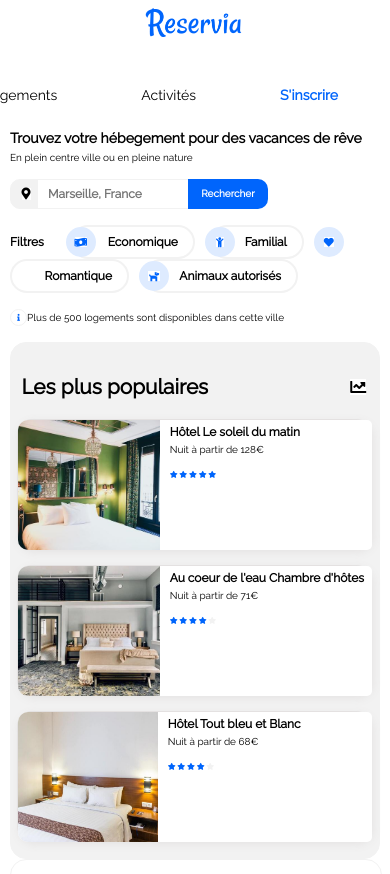
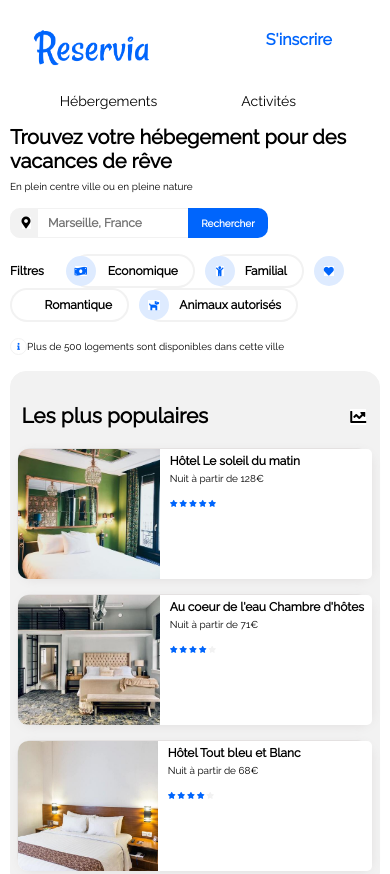
Before and after one commit to ycFreddy/Freddycornil_2_05072021, a plain HTML site: page P2_cornil_freddy/P2_html.html in a window 390 px wide. Shown: the top 874 px of the page. Drawn offline with Linux system fonts and the light colour scheme.

Commit message:
Maj-120721-09:20

```diff
--- a/P2_cornil_freddy/P2_html.html
+++ b/P2_cornil_freddy/P2_html.html
@@ -7,16 +7,13 @@
         <meta name="viewport" content="width=device-width, initial-scale=1">
     </head>
     <body>
-        <div id="container">
+        <main id="container">
             <section id="navigation">
-                <div><a href="#" class="nav-logo"><img src="images/logo.png"></a></div>
-                <nav class="menunav">
-                    <ul>
-                        <li><a href="#hebergement">Hébergements</a></li>
-                        <li><a href="#activites">Activités</a></li>
-                        <li class="inscription"><a href="#inscrire">S'inscrire</a></li>
-                    </ul>
-                </nav>
+                <div class="menulogo"><img src="images/logo.png"></div>
+                <div class="menunav">
+                    <a class="lien1" href="#hebergement">Hébergements</a><a class="lien1" href="#activites">Activités</a>
+                </div>
+                <div class="inscription"><a class="inscrire" href="#inscrire">S'inscrire</a></div>
             </section>
             <section id="titre">
                 <h1>Trouvez votre hébegement pour des vacances de rêve</h1>
@@ -237,7 +234,7 @@
                     </div>
                 </div>
             </section>
-        </div>
+        </main>
         <footer class="footer">
             <div class="footermenu">
                 <div class="footerblock">
--- a/P2_cornil_freddy/css/P2_css.css
+++ b/P2_cornil_freddy/css/P2_css.css
@@ -22,36 +22,22 @@ section {
   align-items: center;
 }
 
-.nav-logo {
-  display: flex;
-  position: relative;
-  height: 45px;
-  margin-left: -0.2em;
+.menulogo {
+  width: 75%;
+  height: 100px;
 }
 
-.menunav{
-  display: flex;
-  justify-content: flex-end;
-  width: 100%;
-  height: 85px;
-  top: 0px;
+.menulogo img {
+  padding-top: 20px;
+  height: 55px;
 }
 
-.menunav ul{
-  list-style-type: none;
-  display: flex;
-}
-
-.menunav ul li{
-  text-align: center;
-}
-
-.menunav a{
-  display: block;
+.menunav a {
   font-size: 14px;
   text-decoration: none;
   color: black;
   border-bottom: 2px solid transparent;
+  text-align: center;
   padding: 3em;
 }
 
@@ -60,14 +46,12 @@ section {
   color : #0065FC;
 }
 
-.menunav li:nth-of-type(3) a {
+.inscrire{
+  text-decoration: none;
   color : #0065FC;
   font-weight: bold;
+  padding: 3em;
 }
-
-.inscrire {
-}
-
 
 #titre {
   display: flex;
@@ -77,7 +61,7 @@ section {
 h1 {
   margin-bottom: 0.4em;
   font-weight: bold;
-  font-size: 14px;
+  font-size: 20px;
 }
 
 h2 {
@@ -244,7 +228,6 @@ input[type=submit] {
   border-style : solid;
   border-width: 1px;
   border-radius: 1em;
-  text-align: center;
   background-color: #F2F2F2;
   border-color: #f2f2f2;
 }
@@ -252,8 +235,8 @@ input[type=submit] {
 .articlehebergement:nth-of-type(1) {
   flex: auto;
   flex-wrap: wrap;
-  margin-right: 20px;
-  justify-content: space-between;
+  justify-content: space-evenly;
+  margin-right: 2em;
 }
 
 .articlehebergement:nth-of-type(2) {
@@ -263,7 +246,8 @@ input[type=submit] {
 
 
 .tlabel {
-  margin: 0.5em 0em 0em 0.5em;
+  margin-top: 0.5em;
+  margin-left: 0.5em;
   display: flex;
   flex-direction: row;
   width: 100%;
@@ -289,7 +273,8 @@ input[type=submit] {
   flex-direction: row;
   align-items: center;
   background-color: transparent;
-  margin-bottom: 1.2em;
+  width: 100%;
+  margin-bottom: 1em;
 }
 
 .tlabel-ico {
@@ -301,7 +286,7 @@ input[type=submit] {
 .image {
   display: block;
   padding: 5px;
-  margin: 0.5em;
+  margin-bottom: 1em;
   border-radius: 10px;
   color: black;
   background-color: white;
@@ -312,7 +297,7 @@ input[type=submit] {
 .imageright {
   display: block;
   padding: 5px;
-  margin-bottom: 0.5em;
+  margin-bottom: 1em;
   border-radius: 15px;
   color: black;
   background-color: white;
@@ -574,9 +559,25 @@ input[type=submit] {
   }
 
   .menunav {
+    display: flex;
+flex-wrap: wrap;
+  }
+
+  .menunav li:nth-of-type(1) a {
+    color : #0065FC;
+    font-weight: bold;
+    order: 2;
+  }
+  .menunav li:nth-of-type(2) a {
+    color : #0065FC;
+    font-weight: bold;
     order: 3;
   }
-
+  .menunav li:nth-of-type(3) a {
+    color : #0065FC;
+    font-weight: bold;
+    order: 1;
+  }
   #filtre {
     flex-wrap: wrap;
   }
@@ -698,4 +699,36 @@ input[type=submit] {
   .footernav {
     margin-bottom : 0;
   }
+
+  #navigation {
+    flex-direction: row-reverse;
+    flex-wrap: wrap;
+  }
+
+  .menulogo {
+    order: 1;
+    width: 50%;
+    height: unset;
+  }
+
+  .inscrire {
+    order: 2;
+  }
+
+  .menunav {
+    order: 3;
+  }
+
+  .menunav a{
+    padding: unset;
+    padding-right: 6em;
+    padding-top: 1em;
+    margin-bottom: 1em;
+  }
+
+  .menunav a:hover{
+    border-top: unset;
+    border-bottom: 2px solid #0065FC;
+    color : #0065FC;
+  }
 }
```
Also changed, not shown: P2_cornil_freddy/test.html (added, +25 -0 lines).
